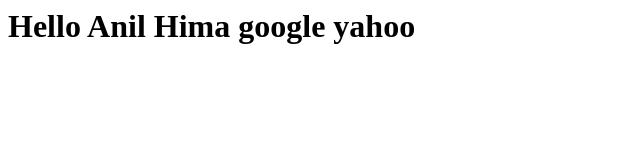
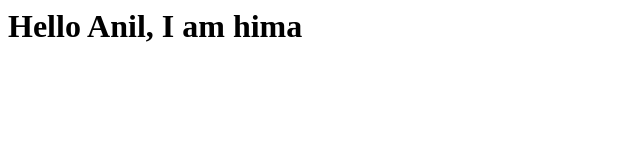
Before and after one commit to Hima2010/Firstgit, a plain HTML site: page index.html in a window 1280 px wide. Shown: the whole page, without its empty margins (0-640 px from the left). Drawn offline with Linux system fonts and the light colour scheme.

Commit message:
forth commit

```diff
--- a/index.html
+++ b/index.html
@@ -1 +1 @@
-<h1>Hello Anil Hima google yahoo</h1>
+<h1>Hello Anil, I am hima</h1>
```
